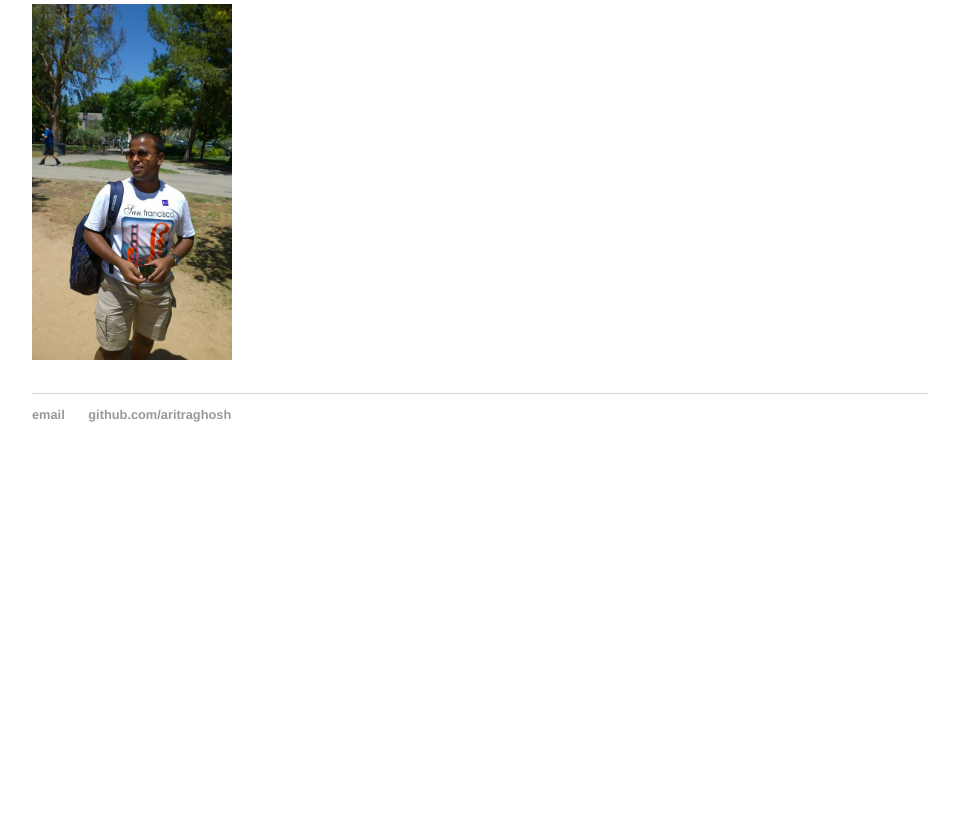
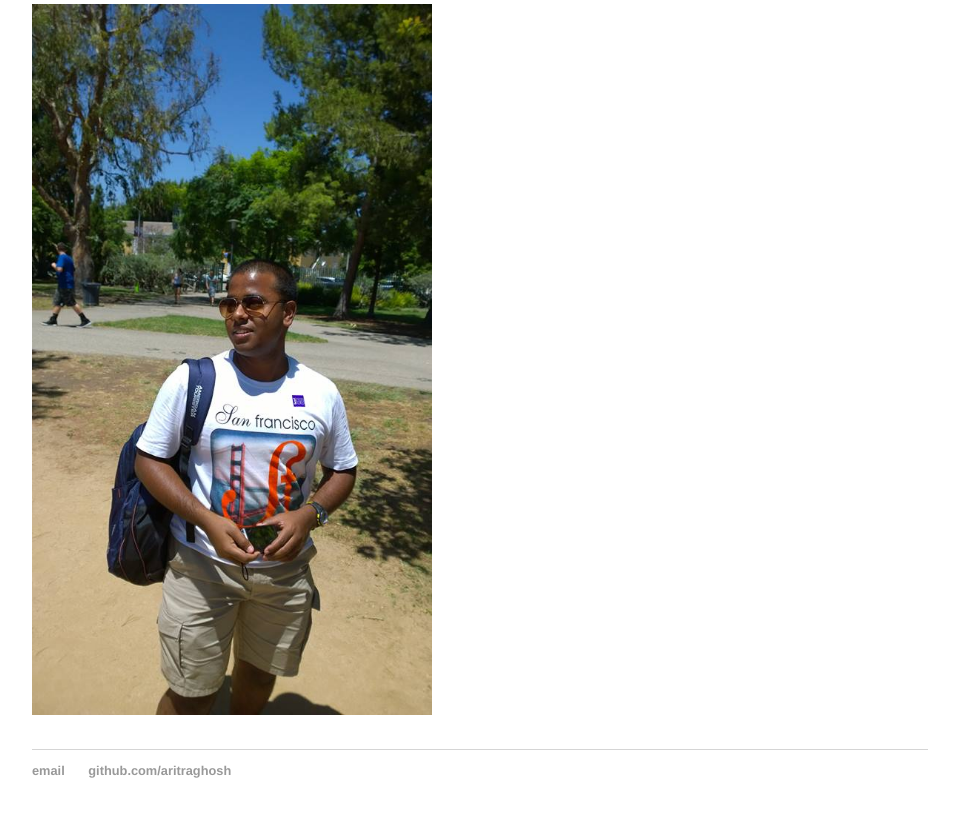
Before and after one commit to aritraghosh/aritraghosh.github.io, a Jekyll site: the page built from _posts/2016-02-05-some-tips-for-weight-loss.md, in a window 1280 px wide. Shown: the part 877-1715 px from the top of the page, without its empty margins (160-1119 px from the left). Built offline with Jekyll 4.4.1, drawn with Linux system fonts in a browser that asks for light colours; before the commit the page ends 1359 px from its top, so only the background shows below that.

Commit message:
Update 2016-02-05-some-tips-for-weight-loss.md

```diff
--- a/_posts/2016-02-05-some-tips-for-weight-loss.md
+++ b/_posts/2016-02-05-some-tips-for-weight-loss.md
@@ -8,4 +8,4 @@ After a long wait(4 years), I was able to muster courage and enthusiasm on somet
 
 ![This was me before I began](https://aritraghosh.github.io/images/Aritra_old.jpg =100x100) ![Now](https://github.com/aritraghosh/aritraghosh.github.io/blob/master/images/IMG_20160123_091910.jpg =400x300 "Now")
 
-<img src="https://aritraghosh.github.io/images/Aritra_old.jpg" alt="Drawing" style="width: 200px; height = 300px;"/>
+<img src="https://aritraghosh.github.io/images/Aritra_old.jpg" alt="Drawing" style="width: 400px; height = 300px;"/>
```
